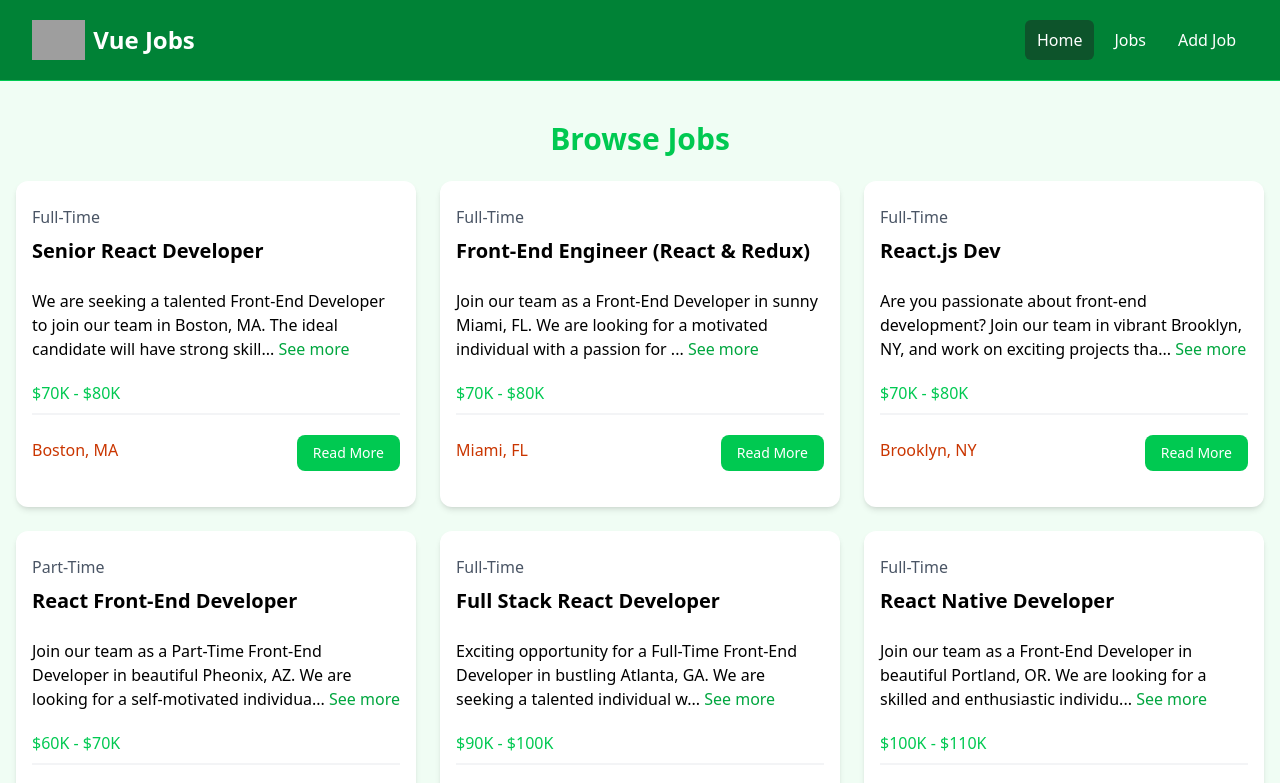
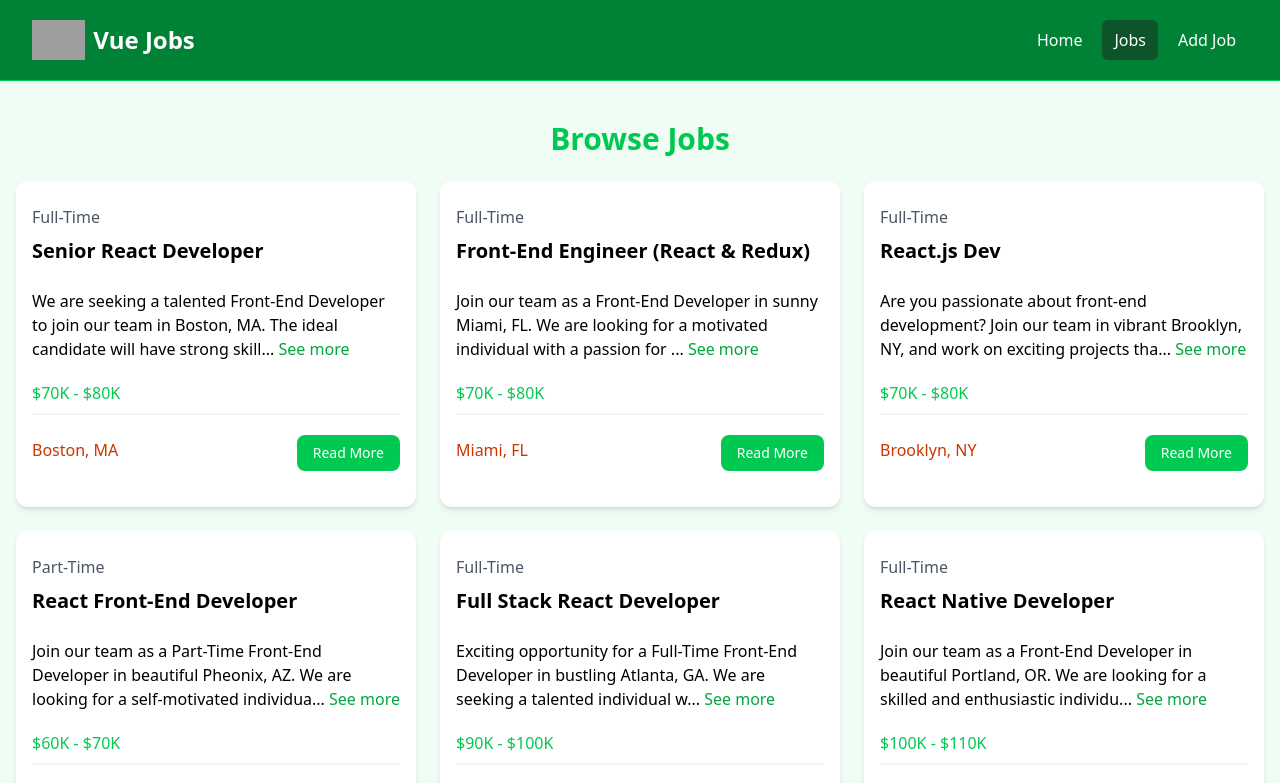
Before and after one commit to marionmartie/vue-2025-refresher, a Vue app: page /jobs in a window 1280 px wide. Shown: the top 783 px of the page. Built offline with nearby package versions, Linux system fonts and the light colour scheme; grey boxes are pictures that could not be loaded.

Commit message:
Added navbar hover condition

```diff
--- a/src/component/NavBar.vue
+++ b/src/component/NavBar.vue
@@ -1,7 +1,13 @@
 <script setup>
 import logo from '@/assets/logo.png'
-import { RouterLink } from 'vue-router';
+import { RouterLink, useRoute} from 'vue-router';
 
+const route = useRoute()
+
+const isActive = (path) => {
+  const route = useRoute()
+  return route.path === path
+}
 </script>
 
 <template>
@@ -22,17 +28,17 @@ import { RouterLink } from 'vue-router';
               <div class="flex space-x-2">
                 <RouterLink
                   to="/"
-                  class="text-white bg-green-900 hover:bg-gray-900 hover:text-white rounded-md px-3 py-2"
+                  :class="`${isActive('/') ? 'bg-green-900' : 'hover:bg-green-900'} text-white rounded-md px-3 py-2`"
                   >Home</RouterLink
                 >
                 <RouterLink
                   to="/jobs"
-                  class="text-white hover:bg-green-900 hover:text-white rounded-md px-3 py-2"
+                  :class="`${isActive('/jobs') ? 'bg-green-900' : 'hover:bg-green-900'} text-white rounded-md px-3 py-2`"
                   >Jobs</RouterLink
                 >
                 <RouterLink
                   to="/add-job"
-                  class="text-white hover:bg-green-900 hover:text-white rounded-md px-3 py-2"
+                  :class="`${isActive('/add-jobs') ? 'bg-green-900' : 'hover:bg-green-900'} text-white rounded-md px-3 py-2`"
                   >Add Job</RouterLink
                 >
               </div>
```
